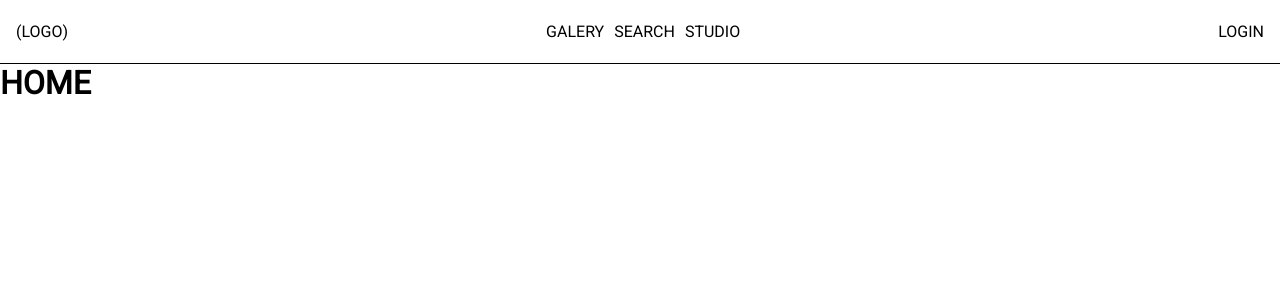
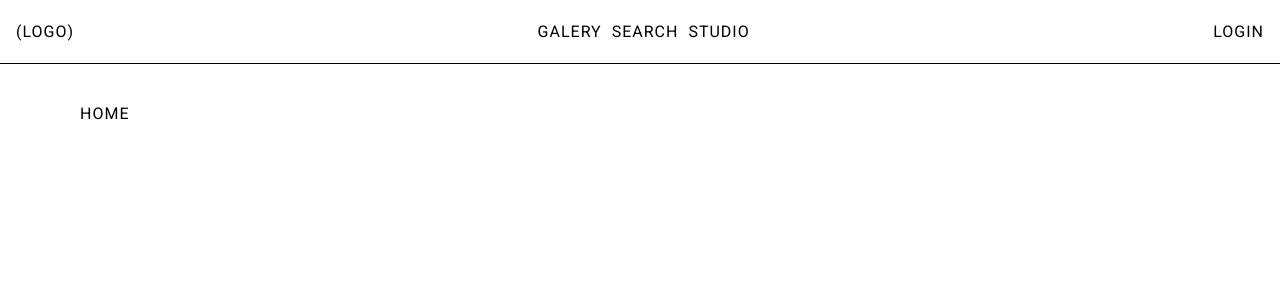
Before and after one commit to FacuBelli/API-Grupo11, a React (Vite) app: page / in a window 1280 px wide. Shown: the top 300 px of the page. Built offline with nearby package versions, Linux system fonts and the light colour scheme.

Commit message:
Estilos globales

```diff
--- a/src/styles.css
+++ b/src/styles.css
@@ -8,8 +8,10 @@
   margin: 0;
   box-sizing: border-box;
   text-transform: uppercase;
-  word-spacing: 18%;
-  color: #000000;
+  letter-spacing: 1px;
+  color: var(--color-black);
+  font-weight: 400;
+  font-size: 1rem;
 }
 
 body {
@@ -23,3 +25,10 @@ a {
 ul, ol {
   list-style-type: none;
 }
+
+main {
+  display: flex;
+  flex-direction: column;
+  gap: 100px;
+  padding: 40px 80px;
+}
```
